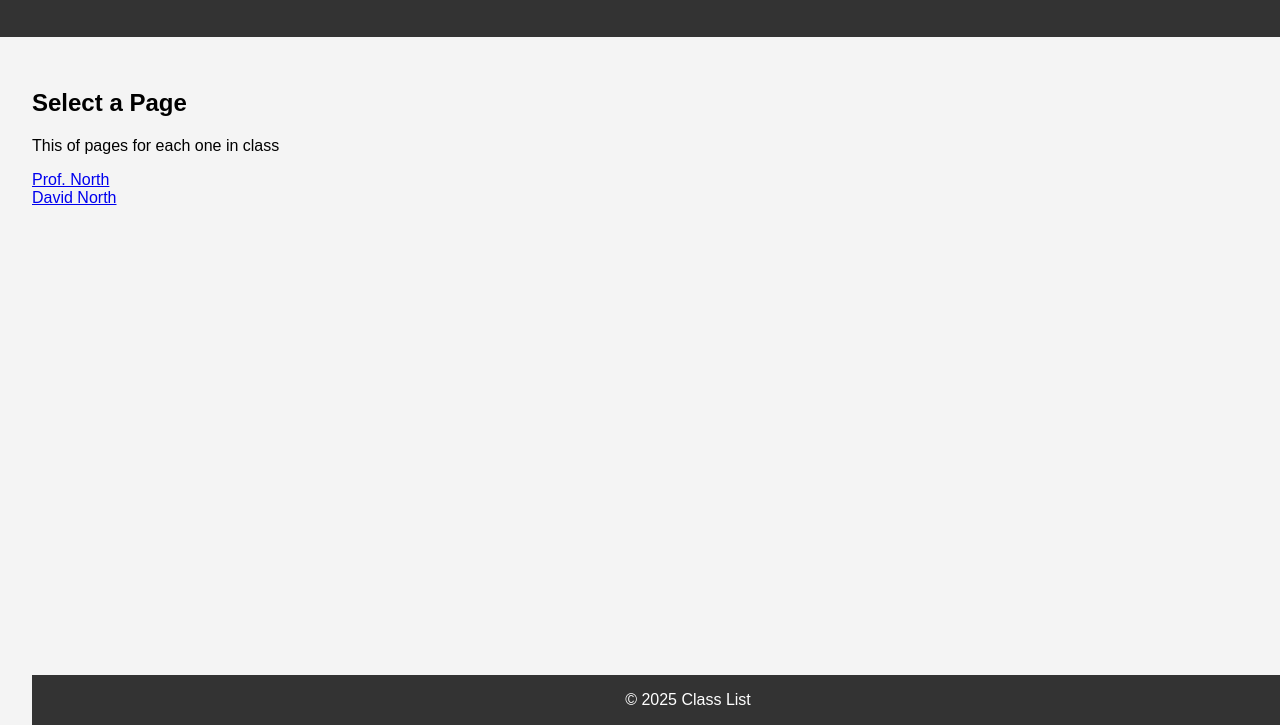
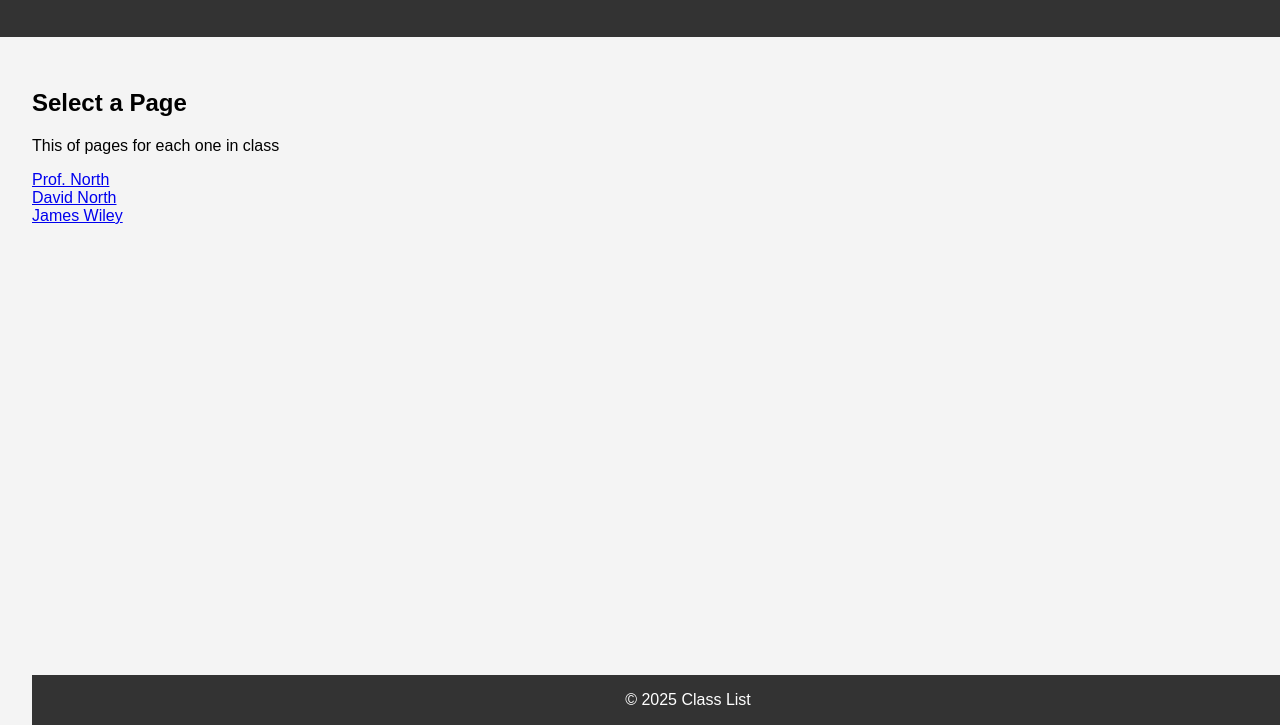
Before and after one commit to dbnorth/SEIV-demo-2025, a plain HTML site: page index.html in a window 1280 px wide. Shown: the part 75-800 px from the top of the page. Drawn offline with Linux system fonts and the light colour scheme.

Commit message:
add new link to index.html

```diff
--- a/index.html
+++ b/index.html
@@ -22,8 +22,8 @@
         <h2>Select a Page</h2>
         <p>This of pages for each one in class</p>
            <a href="class/profnorth.html">Prof. North</a><br>
-           <a href="class/davidnorth.html">David North</a>
-
+           <a href="class/davidnorth.html">David North</a><br>
+           <a href="class/jameswiley.html">James Wiley</a>
 
     <footer>
         &copy; 2025 Class List
```
